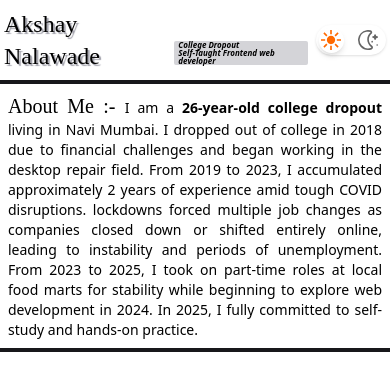
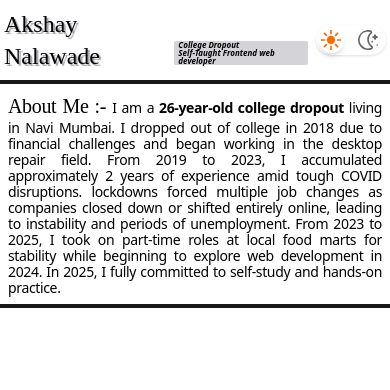
Before and after one commit to akshay-ken/Resume, a React (Vite) app: page / in a window 390 px wide. Shown: the top 390 px of the page. Built offline with nearby package versions, Linux system fonts and the light colour scheme; a web font is replaced by a local one.

Commit message:
style: add tracking and leading for mobile and desktop view

```diff
--- a/src/components/AboutMeSection.jsx
+++ b/src/components/AboutMeSection.jsx
@@ -1,7 +1,7 @@
 export function AboutMeSection() {
   return (
     <section className="p-2 md:p-6">
-      <p className="font-web text-sm md:text-xl text-justify dark:text-zinc-100">
+      <p className="font-web text-sm md:text-xl text-justify dark:text-zinc-100 tracking-tight md:tracking-wide md:leading-7 leading-4">
         <span className="font-zcool text-xl md:text-2xl">About Me :- </span> I
         am a <b>26-year-old college dropout</b> living in Navi Mumbai. I dropped
         out of college in 2018 due to financial challenges and began working in
```
